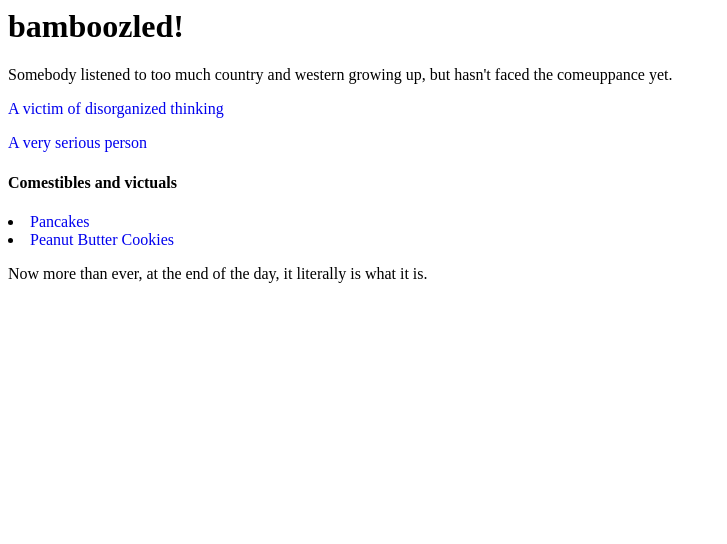
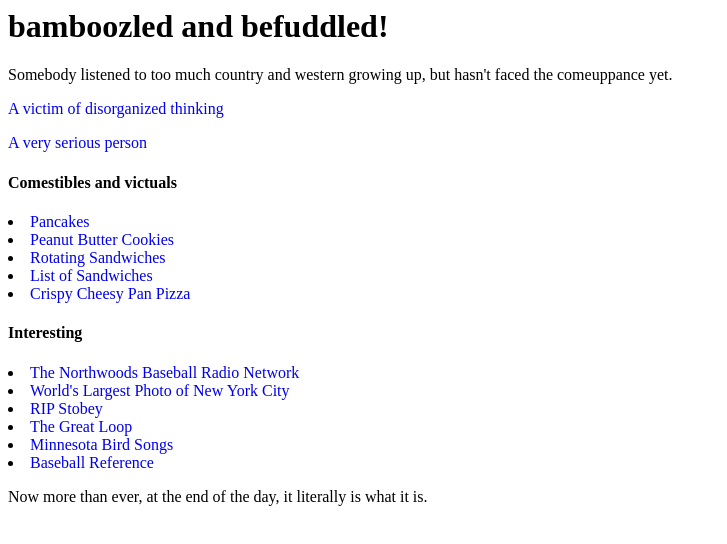
Before and after one commit to sbha/sbha.github.io, a plain HTML site: page index.html in a window 1280 px wide. Shown: the whole page, without its empty margins (0-727 px from the left). Drawn offline with Linux system fonts and the light colour scheme.

Commit message:
more links

```diff
--- a/index.html
+++ b/index.html
@@ -1,4 +1,4 @@
-<h1>bamboozled!</h1>
+<h1>bamboozled and befuddled!</h1>
 
 <p>Somebody listened to too much country and western growing up, but hasn't faced the comeuppance yet.</p>
 
@@ -9,5 +9,21 @@
 <h4>Comestibles and victuals</h4>
 <li><a href="victuals/panners.html" style="text-decoration:none">Pancakes</a></li>
 <li><a href="victuals/peanut_butter_cookies.html" style="text-decoration:none">Peanut Butter Cookies</a></li>
+<li><a href="https://rotatingsandwiches.com" style="text-decoration:none">Rotating Sandwiches</a></li>
+<li><a href="https://en.wikipedia.org/wiki/List_of_sandwiches" style="text-decoration:none">List of Sandwiches</a></li>
+<li><a href="https://www.kingarthurbaking.com/recipes/crispy-cheesy-pan-pizza-recipe" style="text-decoration:none">Crispy Cheesy Pan Pizza</a></li>
+
+
+
+<h4>Interesting</h4>
+<li><a href="https://www.sleepbaseball.com/" style="text-decoration:none">The Northwoods Baseball Radio Network</a></li>
+<li><a href="https://www.earthcam.net/projects/empirestatebuilding/gigapixelpanorama/2021/" style="text-decoration:none">World's Largest Photo of New York City</a></li>
+<li><a href="https://www.youtube.com/@hobestobe" style="text-decoration:none">RIP Stobey</a></li>
+<li><a href="https://en.wikipedia.org/wiki/Great_Loop" style="text-decoration:none">The Great Loop</a></li>
+<li><a href="https://www.dnr.state.mn.us/mcvmagazine/bird_songs_interactive.html" style="text-decoration:none">Minnesota Bird Songs</a></li>
+<li><a href="https://www.baseball-reference.com/" style="text-decoration:none">Baseball Reference</a></li>
+
+
+
 
 <p>Now more than ever, at the end of the day, it literally is what it is.</p>
```
